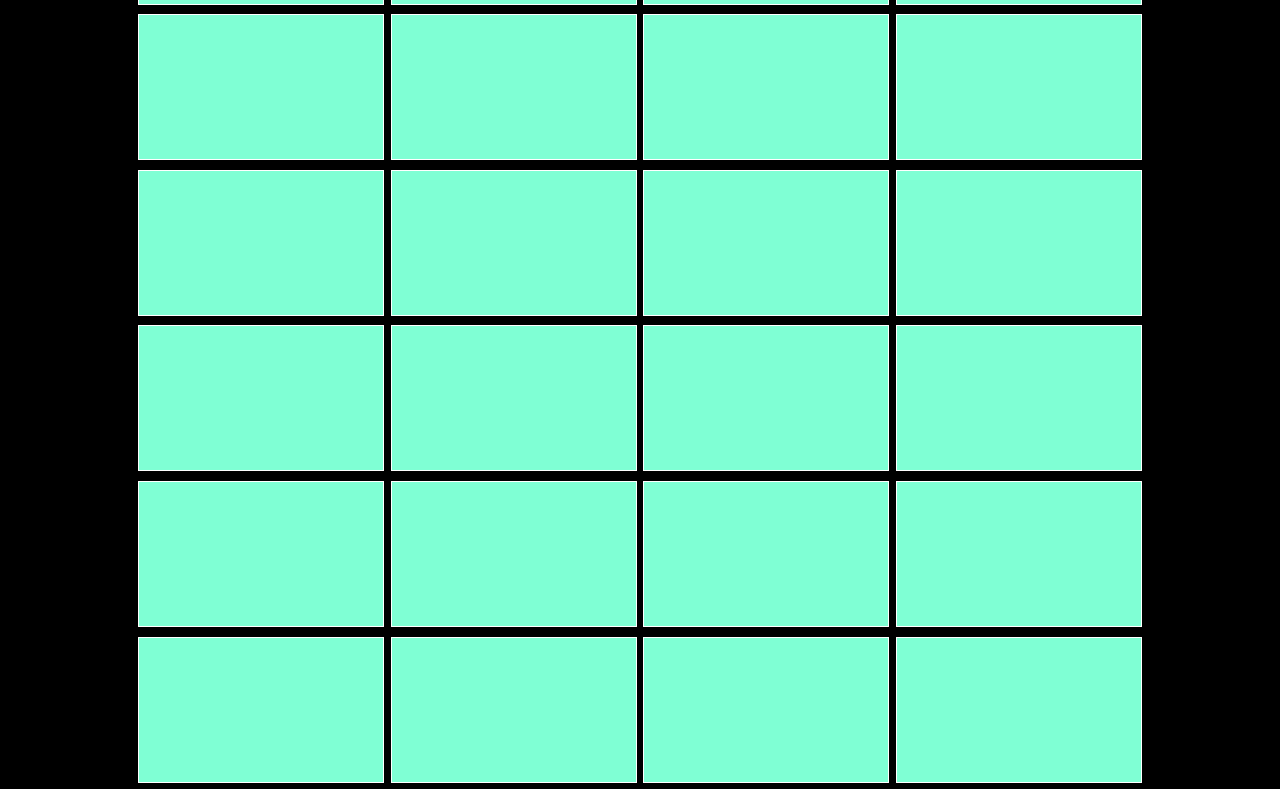
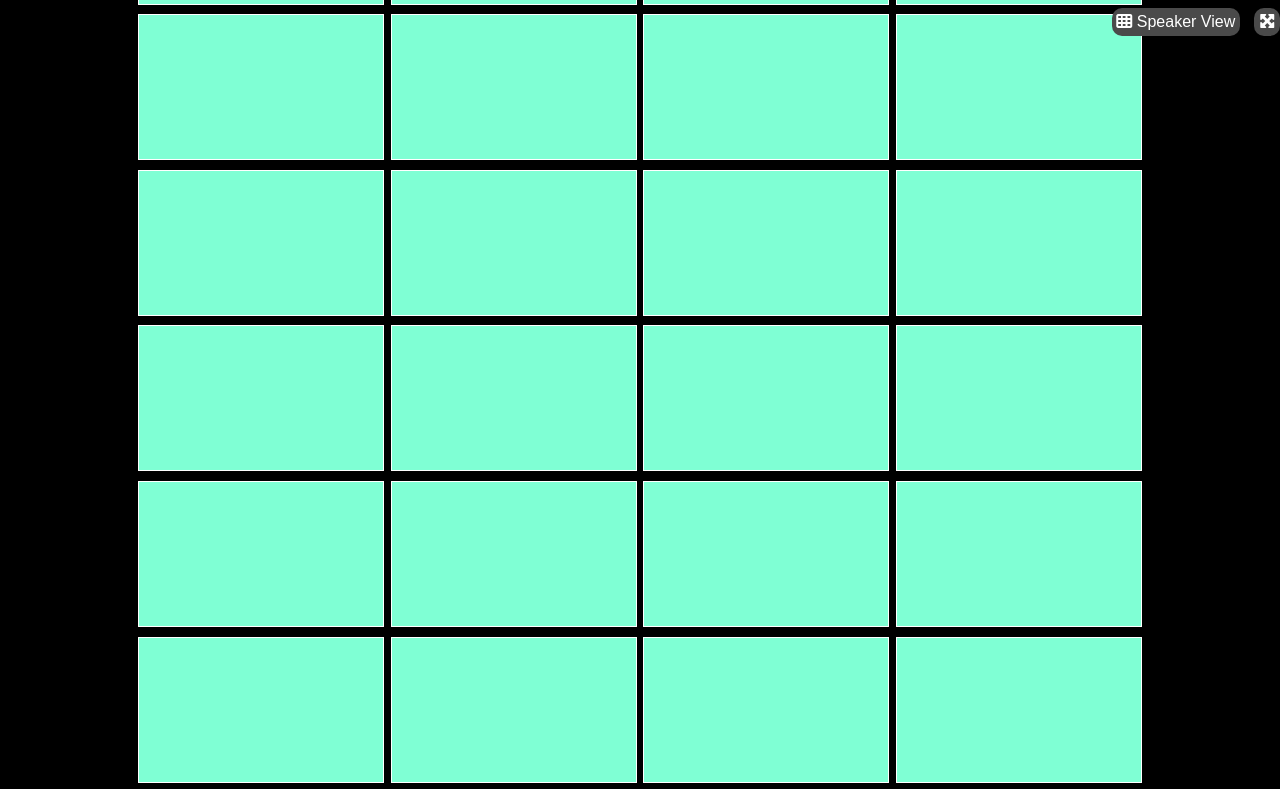
Before and after one commit to lucamincuzzi/html-css-zoom, a plain HTML site: page index.html in a window 1280 px wide. Shown: the top 789 px of the page. Drawn offline with Linux system fonts and the light colour scheme.

Commit message:
add: top span tags

```diff
--- a/css/style.css
+++ b/css/style.css
@@ -8,6 +8,10 @@
 
 /* MAIN */
 
+body {
+    font-family: sans-serif;
+}
+
 .wrapper {
     display: flex;
     justify-content: center;
@@ -15,6 +19,23 @@
     width: 100%;
     height: 100vh;
     background-color: black;
+}
+
+.wrapper span {
+    position: absolute;
+    top: .5rem;
+    background-color: #4a4a4a;
+    color: white;
+    padding: .3rem;
+    border-radius: 10px;
+}
+
+.wrapper .speaker-view {
+    right: 2.5rem;
+}
+
+.wrapper .maximize {
+    right: 0;
 }
 
 .container {
--- a/index.html
+++ b/index.html
@@ -9,6 +9,8 @@
 </head>
 <body>
     <div class="wrapper">
+        <span class="speaker-view"><i class="fa-solid fa-table-cells"></i> Speaker View </span>
+        <span class="maximize"><i class="fa-solid fa-maximize"></i></span>
         <div class="container">
             <div class="row">
                 <div class="col"></div>
```
